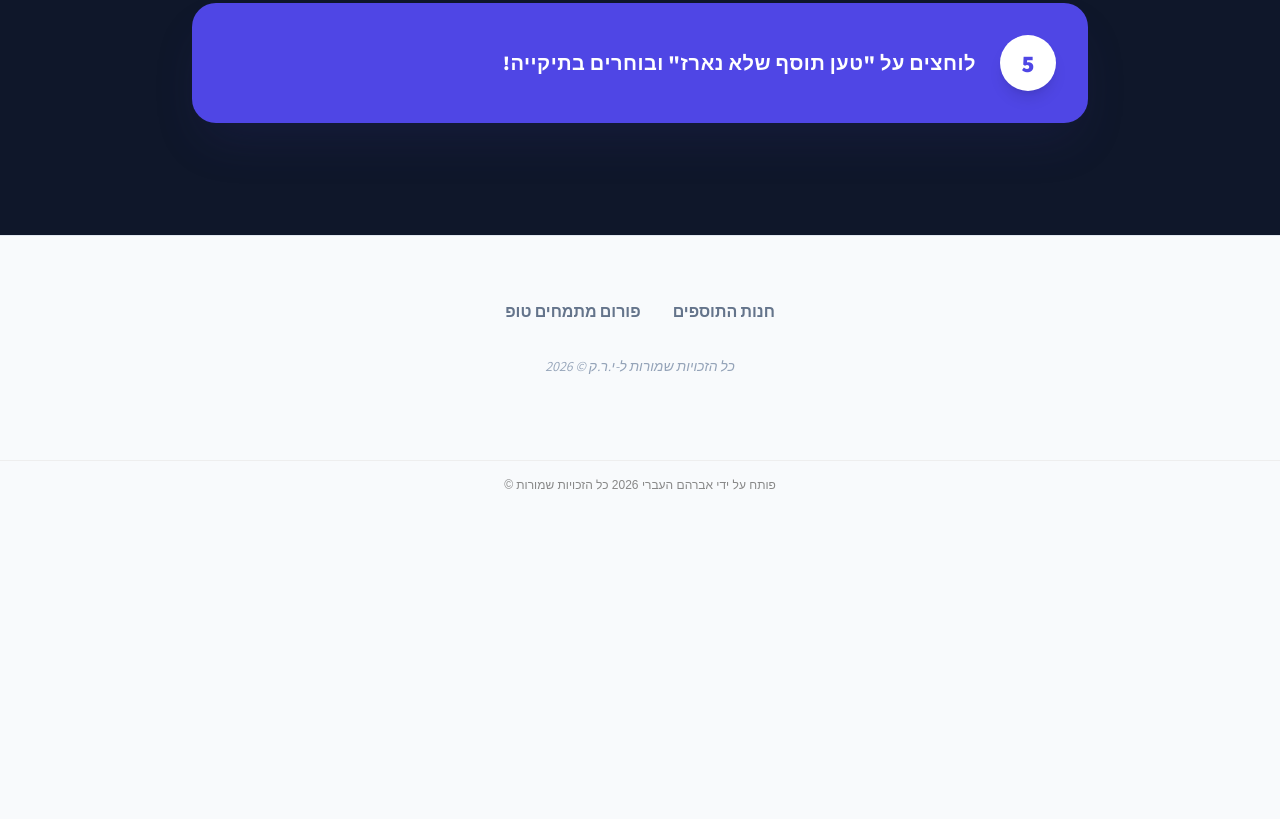
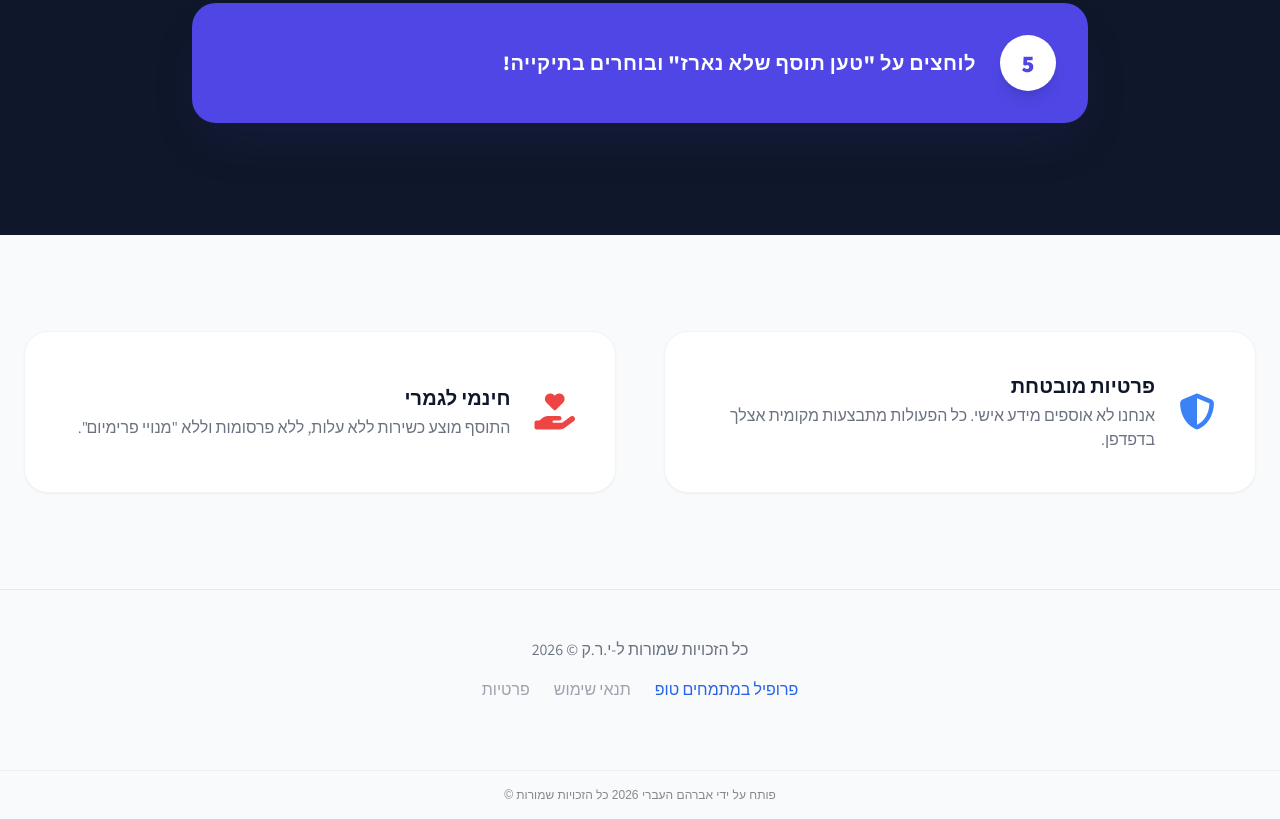
Before and after one commit to k9361839-oss/my-landing-.page, a plain HTML site: page index.html in a window 1280 px wide. Shown: the part 2629-3448 px from the top of the page. Before the commit the page ends 3138 px from the top, so only its background shows below. Drawn offline with nearby package versions, Linux system fonts and the light colour scheme.

Commit message:
Update index.html

```diff
--- a/index.html
+++ b/index.html
@@ -204,17 +204,37 @@
         </div>
     </section>
 
-    <!-- Footer Links -->
-    <footer class="py-16 bg-slate-50 border-t border-slate-200">
+   <!-- Detailed Features Grid -->
+    <section class="py-24 px-6">
+        <div class="max-w-7xl mx-auto grid grid-cols-1 md:grid-cols-2 gap-12">
+            <div class="bg-white p-10 rounded-3xl border border-gray-100 shadow-sm flex gap-6 items-center">
+                <i class="fas fa-shield-alt text-4xl text-blue-500"></i>
+                <div>
+                    <h3 class="text-xl font-bold mb-1">פרטיות מובטחת</h3>
+                    <p class="text-gray-500">אנחנו לא אוספים מידע אישי. כל הפעולות מתבצעות מקומית אצלך בדפדפן.</p>
+                </div>
+            </div>
+            <div class="bg-white p-10 rounded-3xl border border-gray-100 shadow-sm flex gap-6 items-center">
+                <i class="fas fa-hand-holding-heart text-4xl text-red-500"></i>
+                <div>
+                    <h3 class="text-xl font-bold mb-1">חינמי לגמרי</h3>
+                    <p class="text-gray-500">התוסף מוצע כשירות ללא עלות, ללא פרסומות וללא "מנויי פרימיום".</p>
+                </div>
+            </div>
+        </div>
+    </section>
+
+    <footer class="py-12 bg-gray-50 border-t border-gray-200">
         <div class="max-w-7xl mx-auto px-6 text-center">
-            <div class="flex justify-center gap-8 mb-8 text-slate-500 font-semibold">
-                <a href="https://k9361839-oss.github.io/Add-on-store/" class="hover:text-indigo-600 transition-colors">חנות התוספים</a>
-                <a href="https://mitmachim.top/user/%D7%99.%D7%A8.%D7%A7" class="hover:text-indigo-600 transition-colors">פורום מתמחים טופ</a>
+            <p class="text-gray-500 mb-4">כל הזכויות שמורות ל-י.ר.ק &copy; 2026</p>
+            <div class="flex justify-center gap-6">
+                <a href="https://mitmachim.top/user/%D7%99.%D7%A8.%D7%A7" class="text-blue-600 hover:underline">פרופיל במתמחים טופ</a>
+                <a href="#" class="text-gray-400 hover:text-gray-600">תנאי שימוש</a>
+                <a href="#" class="text-gray-400 hover:text-gray-600">פרטיות</a>
             </div>
-            <p class="text-slate-400 text-sm italic">כל הזכויות שמורות ל-י.ר.ק &copy; 2026</p>
         </div>
     </footer>
 
-    <footer style="text-align: center; padding: 15px; font-size: 12px; color: #888; width: 100%; border-top: 1px solid #eee; margin-top: 20px; font-family: sans-serif;">פותח על ידי אברהם העברי 2026 כל הזכויות שמורות &copy;</footer>
+<footer style="text-align: center; padding: 15px; font-size: 12px; color: #888; width: 100%; border-top: 1px solid #eee; margin-top: 20px; font-family: sans-serif;">פותח על ידי אברהם העברי 2026 כל הזכויות שמורות &copy;</footer>
 </body>
 </html>
```
